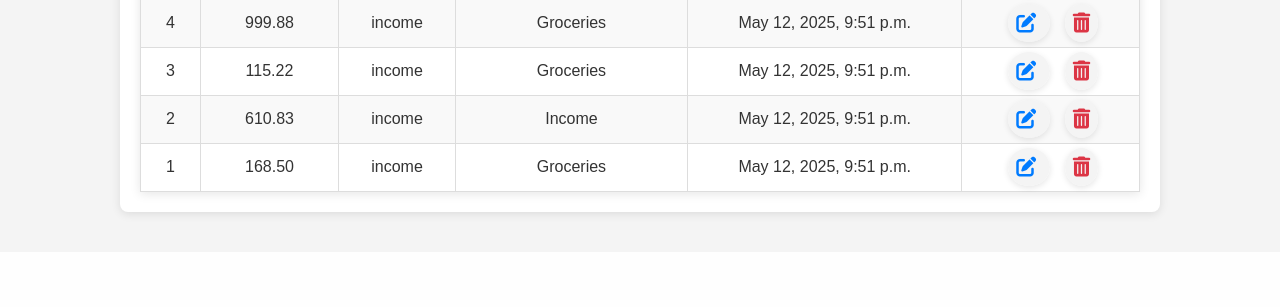
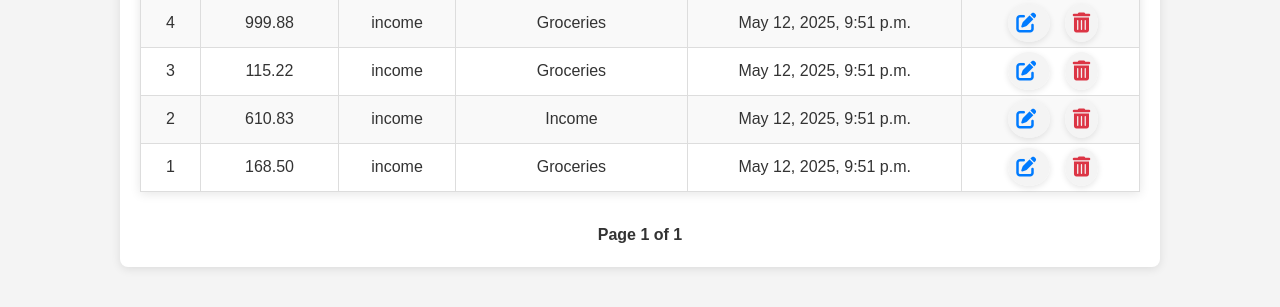
Before and after one commit to Tr1ple312/inzenerija, a Django app: page / in a window 1280 px wide. Shown: the part 2310-2617 px from the top of the page. Before the commit the page ends 2530 px from the top, so only its background shows below. Run offline with Django 5.2, Linux system fonts and the light colour scheme; a user stored in the database is signed in; data comes from the database, SQL or seed files in the repository; both versions use the stored data as it was after the commit.

Commit message:
+pagination, fixed some problems

```diff
--- a/djangotestproject/testsite/models.py
+++ b/djangotestproject/testsite/models.py
@@ -1,4 +1,5 @@
 from django.contrib.auth.models import User
+from django.core.exceptions import ValidationError
 from django.db import models
 from django.utils.text import slugify
 
@@ -22,12 +23,17 @@ class Transaction(models.Model):
             models.Index(fields=['-transaction_date'])
         ]
 
+    def clean(self):
+        super().clean()
+        if self.amount < 0:
+            raise ValidationError('Transaction amount cannot be negative')
+
     def __str__(self):
         return f"Transaction {self.transaction_id} - {self.amount} {self.transaction_type}"
 
 
 class Category(models.Model):
-    user = models.ForeignKey(User, on_delete=models.CASCADE, null=True, blank=True)  # <- вот здесь добавь null=True, blank=True
+    user = models.ForeignKey(User, on_delete=models.CASCADE, null=True, blank=True)
     name = models.CharField(max_length=20, unique=True, db_index=True)
     description = models.CharField(max_length=500, blank=True, null=True)
     slug  =  models.SlugField(max_length=20, unique=True,  db_index=True)
--- a/djangotestproject/testsite/static/testsite/css/styles.css
+++ b/djangotestproject/testsite/static/testsite/css/styles.css
@@ -487,3 +487,35 @@ details[open] summary {
   background-color: #0099cc;
   transform: translateY(-2px);
 }
+
+.pagination-wrapper {
+    display: flex;
+    justify-content: center;
+    align-items: center;
+    margin-top: 30px;
+    gap: 10px;
+    flex-wrap: wrap;
+}
+
+.pagination-btn {
+    display: inline-flex;
+    align-items: center;
+    justify-content: center;
+    background-color: #333;
+    color: #fff;
+    padding: 8px 12px;
+    border-radius: 6px;
+    text-decoration: none;
+    transition: background-color 0.2s ease;
+    font-size: 16px;
+}
+
+.pagination-btn:hover {
+    background-color: #009acd;
+}
+
+.pagination-page {
+    font-weight: bold;
+    font-size: 16px;
+    color: #333;
+}
--- a/djangotestproject/testsite/templates/testsite/category.html
+++ b/djangotestproject/testsite/templates/testsite/category.html
@@ -16,7 +16,6 @@
                                 <p>{{ category.description }}</p>
                             {% endif %}
 
-                            <!-- Кнопки редактирования и удаления -->
                             <div class="action-buttons">
                                 <a href="{% url 'category_update' category.pk %}"><button>Edit Category</button></a>
                                 <a href="{% url 'category_delete' category.pk %}"><button>Delete Category</button></a>
--- a/djangotestproject/testsite/templates/testsite/transaction_list.html
+++ b/djangotestproject/testsite/templates/testsite/transaction_list.html
@@ -1,12 +1,11 @@
 {% extends 'base.html' %}
 
-{% block title %}Список транзакций{% endblock %}
+{% block title %}Transaction list{% endblock %}
 
 {% block body %}
 <div class="container">
     <h1>Transactions</h1>
 
-        <!-- Таблица транзакций -->
     <table class="transaction-table">
         <thead>
             <tr>
@@ -15,23 +14,21 @@
                 <th>Type</th>
                 <th>Category</th>
                 <th>Date</th>
-                    <th>Actions</th> <!-- Новый столбец для действий -->
+                <th>Actions</th>
             </tr>
         </thead>
         <tbody>
-                {% for element in transactions %}
+            {% for number, element in numbered_transactions %}
                 <tr>
-                        <td>{{ element.transaction_id }}</td>
+                    <td>{{ number }}</td>
                     <td>{{ element.amount }}</td>
                     <td>{{ element.transaction_type }}</td>
                     <td>{{ element.cat.name }}</td>
                     <td>{{ element.transaction_date }}</td>
                     <td>
-                            <!-- Иконка редактирования -->
                         <a href="{% url 'transaction-update' element.pk %}" class="edit-icon" title="Edit">
                             <i class="fas fa-edit"></i>
                         </a>
-                            <!-- Иконка удаления -->
                         <a href="{% url 'transaction-delete' element.pk %}" class="delete-icon" title="Delete">
                             <i class="fas fa-trash-alt"></i>
                         </a>
@@ -39,10 +36,35 @@
                 </tr>
             {% empty %}
                 <tr>
-                        <td colspan="6">Нет транзакций для отображения.</td>
+                    <td colspan="6">No transactions</td>
                 </tr>
             {% endfor %}
         </tbody>
     </table>
+
+    <!-- Пагинация, как у тебя было -->
+    <div class="pagination-wrapper">
+        {% if page_obj.has_previous %}
+            <a href="?page=1" class="pagination-btn first" title="First">
+                <i class="fas fa-angle-double-left"></i>
+            </a>
+            <a href="?page={{ page_obj.previous_page_number }}" class="pagination-btn prev" title="Previous">
+                <i class="fas fa-angle-left"></i>
+            </a>
+        {% endif %}
+
+        <span class="pagination-page">
+            Page {{ page_obj.number }} of {{ page_obj.paginator.num_pages }}
+        </span>
+
+        {% if page_obj.has_next %}
+            <a href="?page={{ page_obj.next_page_number }}" class="pagination-btn next" title="Next">
+                <i class="fas fa-angle-right"></i>
+            </a>
+            <a href="?page={{ page_obj.paginator.num_pages }}" class="pagination-btn last" title="Last">
+                <i class="fas fa-angle-double-right"></i>
+            </a>
+        {% endif %}
+    </div>
 </div>
 {% endblock %}
--- a/djangotestproject/testsite/urls.py
+++ b/djangotestproject/testsite/urls.py
@@ -18,5 +18,4 @@ urlpatterns = [
 ]
 
 # TODO: тесты
-# TODO: фикс одинаковых названий категорий + запрет на ввод отрицательных значений втранзакциях + реальный номер а не пк
-# TODO: пагинация
+# TODO: фикс одинаковых названий категорий
--- a/djangotestproject/testsite/views.py
+++ b/djangotestproject/testsite/views.py
@@ -6,6 +6,8 @@ from django.urls import reverse_lazy
 from django.views.generic import UpdateView, CreateView, DeleteView
 from .models import Transaction, Category
 from django.db.models import Sum, Case, When, DecimalField, Q
+from django.core.paginator import Paginator
+
 
 
 panel = [
@@ -66,11 +68,26 @@ def about(request):
 
 @login_required()
 def transaction_list(request):
-    transactions = Transaction.objects.filter(user=request.user).select_related('cat')
-    data = {
-        'transactions': transactions
+    transactions = Transaction.objects.order_by('-transaction_date')
+    paginator = Paginator(transactions, 50)
+    page_number = request.GET.get('page')
+    page_obj = paginator.get_page(page_number)
+
+    total = paginator.count
+    start_index = page_obj.start_index()
+
+    numbered_transactions = []
+    for i, transaction in enumerate(page_obj, start=0):
+        number = total - (start_index - 1) - i
+        numbered_transactions.append((number, transaction))
+
+    context = {
+        'numbered_transactions': numbered_transactions,
+        'page_obj': page_obj,
     }
-    return render(request, 'testsite/transaction_list.html', context=data)
+    return render(request, 'testsite/transaction_list.html', context)
+
+
 
 @login_required()
 def category(request):
@@ -124,10 +141,16 @@ class TransAdd(LoginRequiredMixin, CreateView):
         return context
 
     def form_valid(self, form):
+        amount = form.cleaned_data.get('amount')
+        if amount < 0:
+            form.add_error('amount', 'Transaction amount cannot be negative')
+            return self.form_invalid(form)
+
         cat = form.cleaned_data['cat']
         if cat.user is not None and cat.user != self.request.user:
             form.add_error('cat', 'Incorrect category')
             return self.form_invalid(form)
+
         form.instance.user = self.request.user
         return super().form_valid(form)
 
```
Also changed, not shown: djangotestproject/testsite/templates/testsite/add_new.html (+18 -6 lines), djangotestproject/db.sqlite3. Lines whose indentation alone changed are shown as unchanged.
